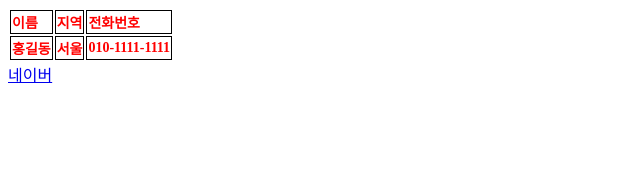
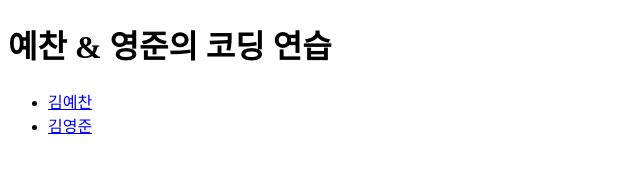
Before and after one commit to kkkkrk/my-first-website, a website: page index.html in a window 1280 px wide. Shown: the whole page, without its empty margins (0-640 px from the left). Drawn offline with Linux system fonts and the light colour scheme.

Commit message:
Initial commit

```diff
--- a/index.html
+++ b/index.html
@@ -1,47 +1,16 @@
 <!DOCTYPE html>
 <html>
   <head>
+    <link rel="stylesheet" href="style.css" />
+    <title>YC & YJ's Coding Practice</title>
     <meta charset="utf-8" />
-    <title>Document</title>
-    <link rel="stylesheet" href="styles.css" />
+    <meta name="viewport" content="width=device-width, initial-scale=1" />
   </head>
   <body>
-    <!-- <h1>My First Heading</h1>
-    <p style="color: red">My First Paragraph</p>
-    <p style="color: blue">I am blue</p>
-    <p style="color: red">My First Paragraph</p>
-    <p class="color-primary font-50">안녕</p>
-    <button type="button" onclick="javascript:alert('click button!');">
-      Click
-    </button>
-    <input type="text" />
-    <input type="number" />
-    <select class="option">
-      <option>제주</option>
-      <option>서울</option>
-    </select>
-    <br /> -->
-    <table class="tb">
-      <thead>
-        <tr>
-          <td>이름</td>
-          <td>지역</td>
-          <td>전화번호</td>
-        </tr>
-      </thead>
-      <tbody>
-        <tr>
-          <td>홍길동</td>
-          <td>서울</td>
-          <td>010-1111-1111</td>
-        </tr>
-      </tbody>
-    </table>
-    <a href="https://www.naver.com/" target="_blank">네이버</a>
-    <!-- <img
-      width="400px"
-      src="https://i.namu.wiki/i/VaXoJEIIW8BD7qaP3puF-r4UGMLnyeDs2thy5GVcLyTZwBI45W89_CbC4LfaKzeEo-GeqYGg5t9P2dRvLnNTga2415xfb3S7wiBQZX5MDFEB4kA8LyjbUUvZrza6JKFlv0soOzqiGvMiaAKAwKZ1nw.svg"
-      alt="html"
-    /> -->
+    <h1>예찬 & 영준의 코딩 연습</h1>
+    <ul id="main_index">
+      <li><a href="yechan.html">김예찬</a></li>
+      <li><a href="yj.html">김영준</a></li>
+    </ul>
   </body>
 </html>
```
Also changed, not shown: 1 other file.
